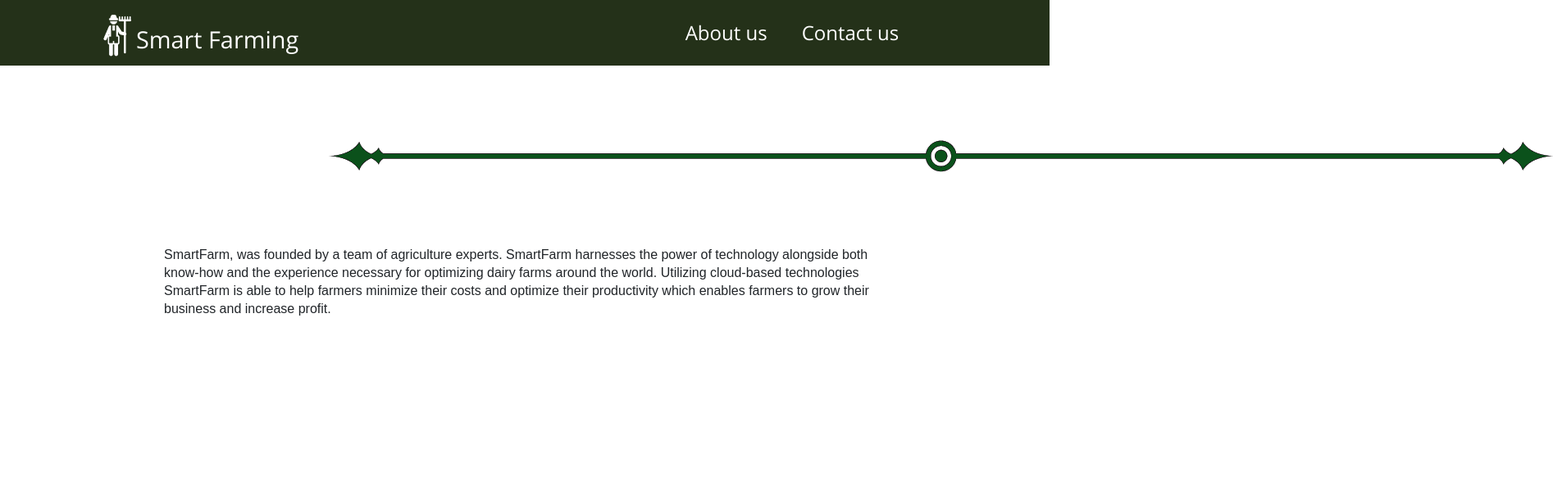
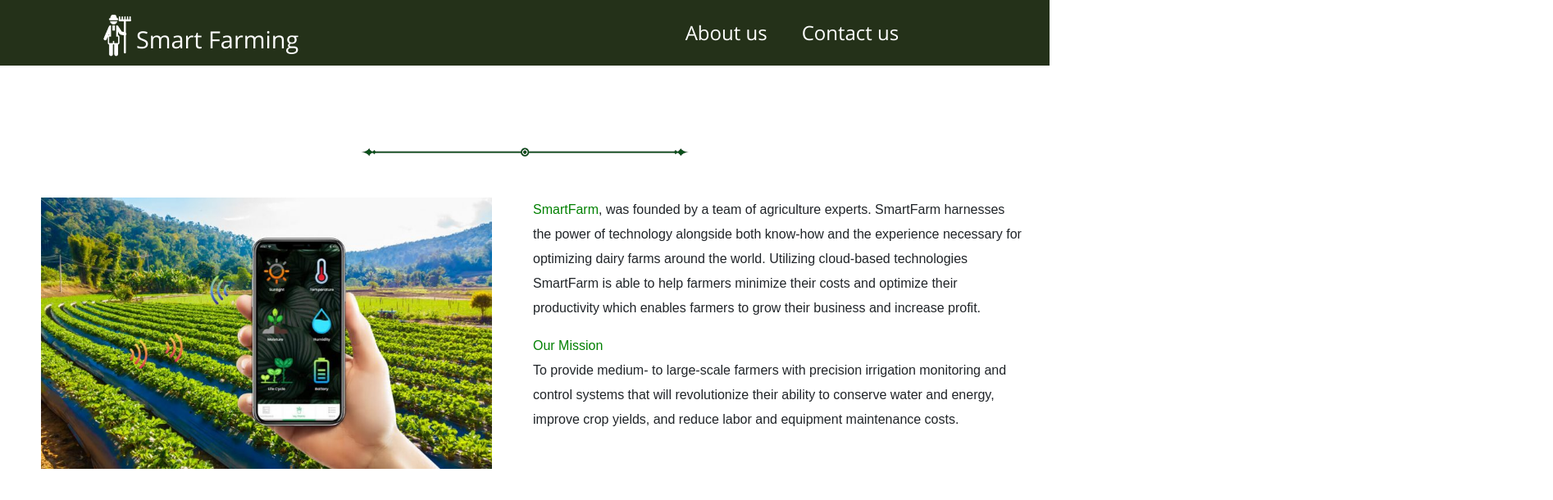
Before and after one commit to yusraahmed3/smartfarmingweb, a React (Create React App) app in the folder smartfarmingclient/: page /about in a window 1280 px wide. Shown: the top 610 px of the page at 82% size, 1894 px wide, since content can reach past the window. Built offline with nearby package versions, Linux system fonts and the light colour scheme.

Commit message:
About and contact page

```diff
--- a/smartfarmingclient/src/components/About.css
+++ b/smartfarmingclient/src/components/About.css
@@ -1,9 +1,34 @@
+.aboutwrapper{
+    width: 1200px;
+    margin: 50px;
+}
+
+.highlight{
+    color: green;
+}
+
 .line{
+    width: 400px;
+    margin: auto;
+}
+
+.lineimage{
+    margin-top: 100px;
+    width: 100%;
+}
+
+.sfwrapper{
+    float: left;
     width: 50%;
-    margin: 90px 400px;
+}
+
+.sfimage{
+width: 550px;
 }
 
 .para{
-    margin: 90px 200px;
-    line-height: 22px;
+    line-height: 30px;
+    float: right;
+    width: 50%;
+
 }
--- a/smartfarmingclient/src/components/About.js
+++ b/smartfarmingclient/src/components/About.js
@@ -1,21 +1,37 @@
-import React from 'react'
-import Navbar from './Navbar'
-import LineImage from '../images/line1.png'
-import './About.css'
+import React from "react";
+import Navbar from "./Navbar";
+import LineImage from "../images/line1.png";
+import SFImage from "../images/smartfarming.jpg";
+import "./About.css";
 
 function About() {
   return (
     <div>
-            <Navbar/>
+      <Navbar />
       <div className="line">
-            <img src={LineImage} alt="Line"/>
+        <img className="lineimage" src={LineImage} alt="Line" />
+      </div>
+      <div className="aboutwrapper">
+        <div className="sfwrapper">
+          <img className="sfimage" src={SFImage} alt="smartfarming" />
         </div>
         <div className="para">
-                <p>SmartFarm, was founded by a team of agriculture experts. SmartFarm harnesses the power of technology alongside both know-how and the experience necessary for optimizing dairy farms around the world. Utilizing cloud-based technologies SmartFarm is able to help farmers minimize their costs and optimize their productivity which enables farmers to grow their business and increase profit.</p>
+          <p>
+           <span className="highlight"> SmartFarm</span>, was founded by a team of agriculture experts. SmartFarm
+            harnesses the power of technology alongside both know-how and the
+            experience necessary for optimizing dairy farms around the world.
+            Utilizing cloud-based technologies SmartFarm is able to help farmers
+            minimize their costs and optimize their productivity which enables
+            farmers to grow their business and increase profit.
+          </p>
+          <div className="highlight">Our Mission</div> To provide medium- to large-scale farmers with precision
+          irrigation monitoring and control systems that will revolutionize
+          their ability to conserve water and energy, improve crop yields, and
+          reduce labor and equipment maintenance costs.
         </div>
-
       </div>
-    )
+    </div>
+  );
 }
 
-export default About
+export default About;
--- a/smartfarmingclient/src/components/Contact.css
+++ b/smartfarmingclient/src/components/Contact.css
@@ -1,5 +1,16 @@
 .contactus{
     margin: 80px 100px;
+}
+
+.highlightcontact{
     font-size: 25px;
-    color: #294936;
+    color: green;
 }
+
+.address{
+    font-size: 18px;
+}
+
+.phoneaddress{
+    font-size: 18px;
+}
--- a/smartfarmingclient/src/components/Contact.js
+++ b/smartfarmingclient/src/components/Contact.js
@@ -7,10 +7,25 @@ function Contact() {
         <div>
             <Navbar/>
             <div className="contactus">
-               Contact Us
+                <div className="highlightcontact">
+                Contact Us
+                </div>
+                <div className="address">
+                    5 Kilo, Arada <br/>
+                    Addis Ababa, Ethiopia
+                </div>
+        <br/>
+        <br/>
+                <div className="address">
+                    Phone: +25196857489
+                </div>
+                <br/>
+                <div className="address">
+                    Email:  smartfarmingco@gmail.com
+                </div>
+
             </div>
-            <div>
-                </div>
+
         </div>
     )
 }
```
Also changed, not shown: smartfarmingclient/src/images/smartfarming.jpg (added). Lines whose indentation alone changed are shown as unchanged.
